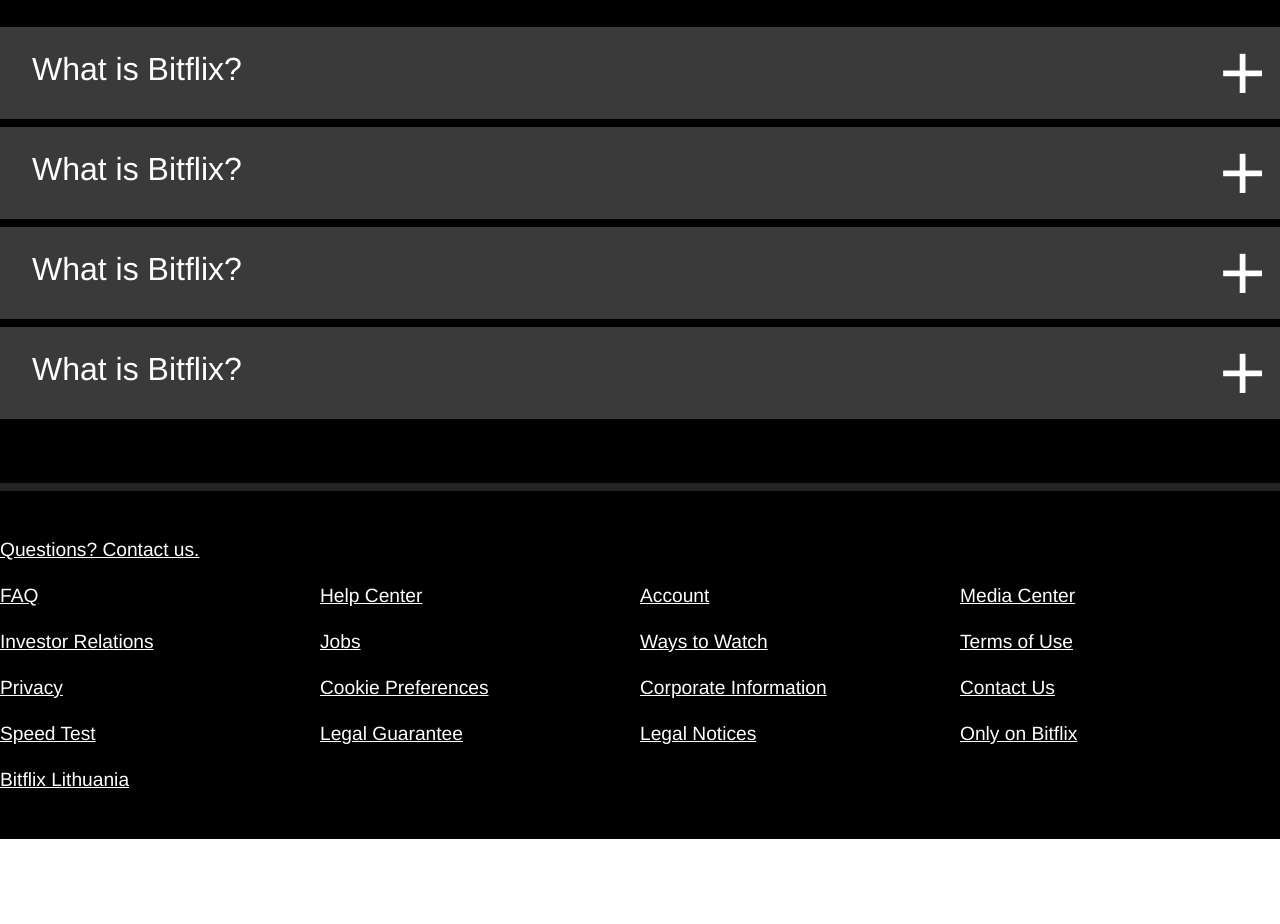
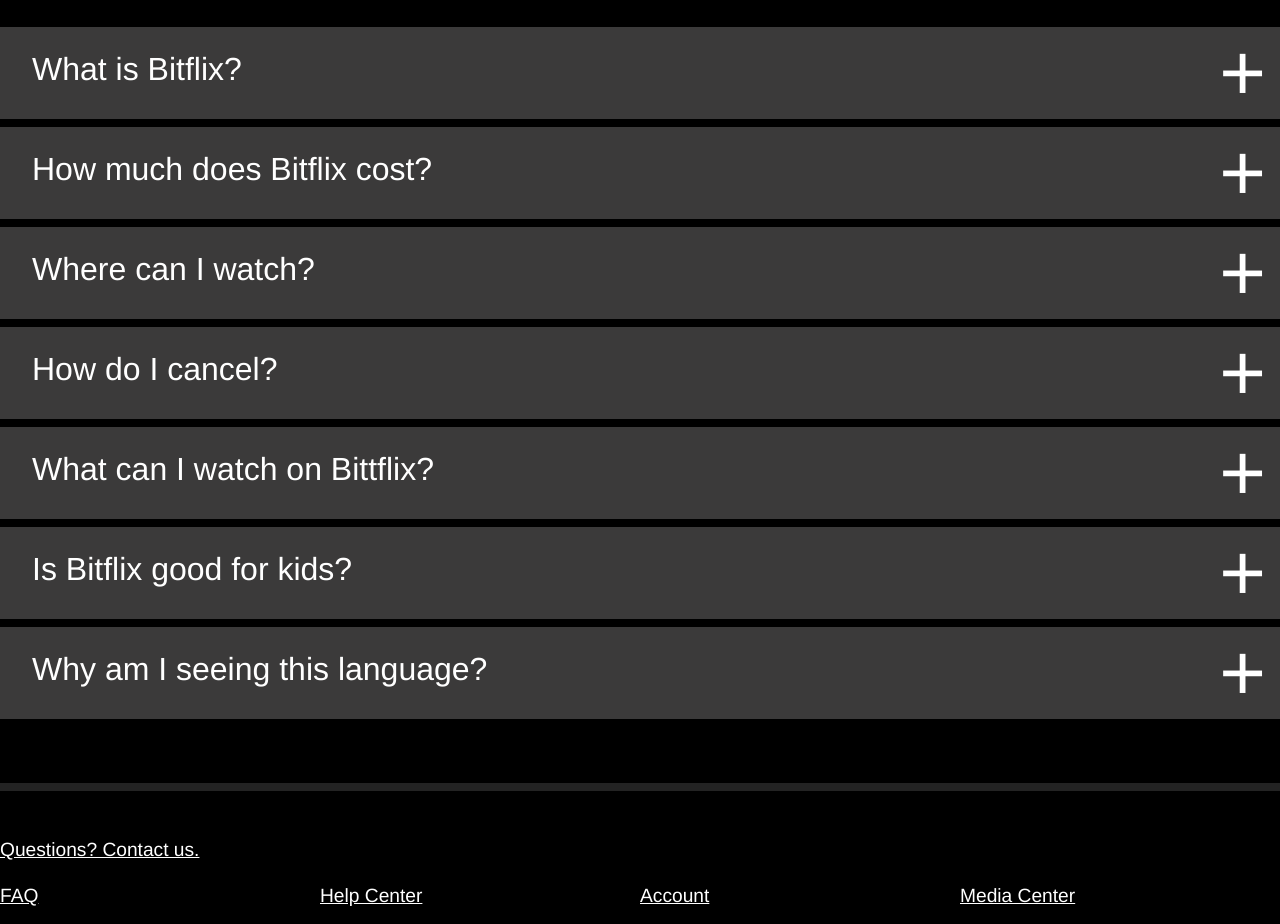
Before and after one commit to madrakas/bit_07_03_homework_bitflix, a React (Create React App) app: page / in a window 1280 px wide. Shown: the part 3420-4344 px from the top of the page. Before the commit the page ends 4259 px from the top, so only its background shows below. Built offline with nearby package versions, Linux system fonts and the light colour scheme.

Commit message:
FAQ from json

```diff
--- a/src/components/faq/Faq.jsx
+++ b/src/components/faq/Faq.jsx
@@ -1,16 +1,23 @@
 import style from './Faq.module.css';
 import { Question } from './Question';
+import data from './data.json';
 
 export function Faq(){
+    const questions  = [];
+    for (const q in data){
+        questions.push(data[q]);
+    }
+console.log(questions)
     return(
         <div className={style.faqContainer}>
             <div className={style.title}>
                 Frequently Asked Questions
             </div>
-            <Question />
-            <Question />
-            <Question />
-            <Question />
+            {questions.map((q, idx) => (
+                <Question key={idx}
+                          question={q.question}
+                          answer={q.answer}
+                />))}
         </div>
     );
 }
--- a/src/components/faq/Question.jsx
+++ b/src/components/faq/Question.jsx
@@ -4,6 +4,15 @@
 export function Question({question, answer}){
     const [answerClassName, setAnswerClassName] = useState(style.answer + ' ' + style.hidden );
     const [questionIcon, setQuestionIcon] = useState('+');
+    const answersArr = answer.split('\n');
+
+    console.log(answer);
+    console.log('####');
+    console.log(answersArr);
+
+    const formattedAnswer =answersArr.map(answer => (<p> {answer} </p>));
+
+    console.log(formattedAnswer);
 
     function answerClassNameUpdate(){
         if (answerClassName === style.answer + ' ' + style.hidden){
@@ -18,12 +27,11 @@
     return(
         <>
             <div className={style.question} onClick={answerClassNameUpdate}>
-                <div className={style.questionText}>What is Bitflix?</div>
+                <div className={style.questionText}>{question}</div>
                 <div className={style.questionExtender}>{questionIcon}</div>
             </div>
             <div className={answerClassName}>
-                <p>Bitflix is a streaming service that offers a wide variety of award-winning TV shows, movies, anime, documentaries, and more on thousands of internet-connected devices.</p>
-                <p>You can watch as much as you want, whenever you want without a single commercial – all for one low monthly price. There's always something new to discover and new TV shows and movies are added every week!</p>
+                {formattedAnswer}
             </div>
         </>
     );
--- /dev/null
+++ b/src/components/faq/data.json
@@ -0,0 +1,30 @@
+{
+    "Q1": {
+        "question": "What is Bitflix?",
+        "answer": "Bitflix is a streaming service that offers a wide variety of award-winning TV shows, movies, anime, documentaries, and more on thousands of internet-connected devices.\nYou can watch as much as you want, whenever you want without a single commercial – all for one low monthly price. There's always something new to discover and new TV shows and movies are added every week!"
+    },
+    "Q2": {
+        "question": "How much does Bitflix cost?",
+        "answer": "Watch Bitflix on your smartphone, tablet, Smart TV, laptop, or streaming device, all for one fixed monthly fee. Plans range from EUR7.99 to EUR11.99 a month. No extra costs, no contracts."
+    },
+    "Q3": {
+        "question": "Where can I watch?",
+        "answer": "Watch anywhere, anytime. Sign in with your Netflix account to watch instantly on the web at netflix.com from your personal computer or on any internet-connected device that offers the Netflix app, including smart TVs, smartphones, tablets, streaming media players and game consoles.\nYou can also download your favorite shows with the iOS, Android, or Windows 10 app. Use downloads to watch while you're on the go and without an internet connection. Take Netflix with you anywhere."
+    },
+    "Q4": {
+        "question": "How do I cancel?",
+        "answer": "Bitflix is flexible. There are no pesky contracts and no commitments. You can easily cancel your account online in two clicks. There are no cancellation fees – start or stop your account anytime."
+    },
+    "Q5": {
+        "question": "What can I watch on Bittflix?",
+        "answer": "Bitflix has an extensive library of feature films, documentaries, TV shows, anime, award-winning Bitflix originals, and more. Watch as much as you want, anytime you want."
+    },
+    "Q6": {
+        "question": "Is Bitflix good for kids?",
+        "answer": "The Bitflix Kids experience is included in your membership to give parents control while kids enjoy family-friendly TV shows and movies in their own space.\nKids profiles come with PIN-protected parental controls that let you restrict the maturity rating of content kids can watch and block specific titles you don’t want kids to see."
+    },
+    "Q7": {
+        "question": "Why am I seeing this language?",
+        "answer": "Your browser preferences determine the language shown here."
+    }
+}
```
